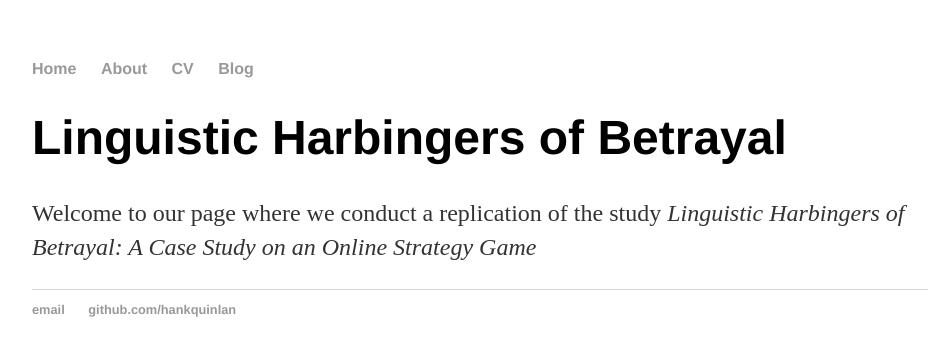
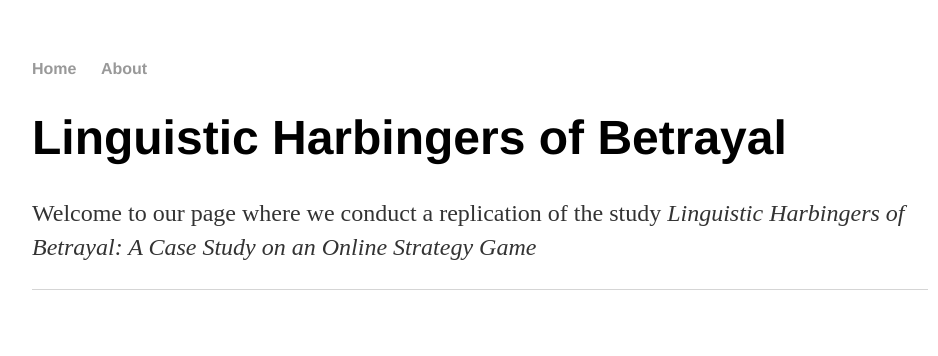
Before and after one commit to carrizo-git/carrizo-git.github.io, a Jekyll site: the page built from index.md, in a window 1280 px wide. Shown: the top 356 px of the page, without its empty margins (160-1098 px from the left). Built offline with Jekyll 4.4.1, drawn with Linux system fonts in a browser that asks for light colours.

Commit message:
Update default.html

```diff
--- a/_layouts/default.html
+++ b/_layouts/default.html
@@ -10,8 +10,8 @@
 	    		<ul>
 	        		<li><a href="/">Home</a></li>
 		        	<li><a href="/about">About</a></li>
-	        		<li><a href="/cv">CV</a></li>
-	        		<li><a href="/blog">Blog</a></li>
+<!-- 	        		<li><a href="/cv">CV</a></li>
+	        		<li><a href="/blog">Blog</a></li> -->
 	    		</ul>
 			</nav>
 			<div class="container">
@@ -21,8 +21,8 @@
 			</div><!-- /.container -->
 			<footer>
 	    		<ul>
-	        		<li><a href="mailto:hankquinlanhub@gmail.com">email</a></li>
-	        		<li><a href="https://github.com/hankquinlan">github.com/hankquinlan</a></li>
+<!-- 	        		<li><a href="mailto:hankquinlanhub@gmail.com">email</a></li> -->
+<!-- 	        		<li><a href="https://github.com/hankquinlan">github.com/hankquinlan</a></li> -->
 				</ul>
 			</footer>
 		</body>
```
